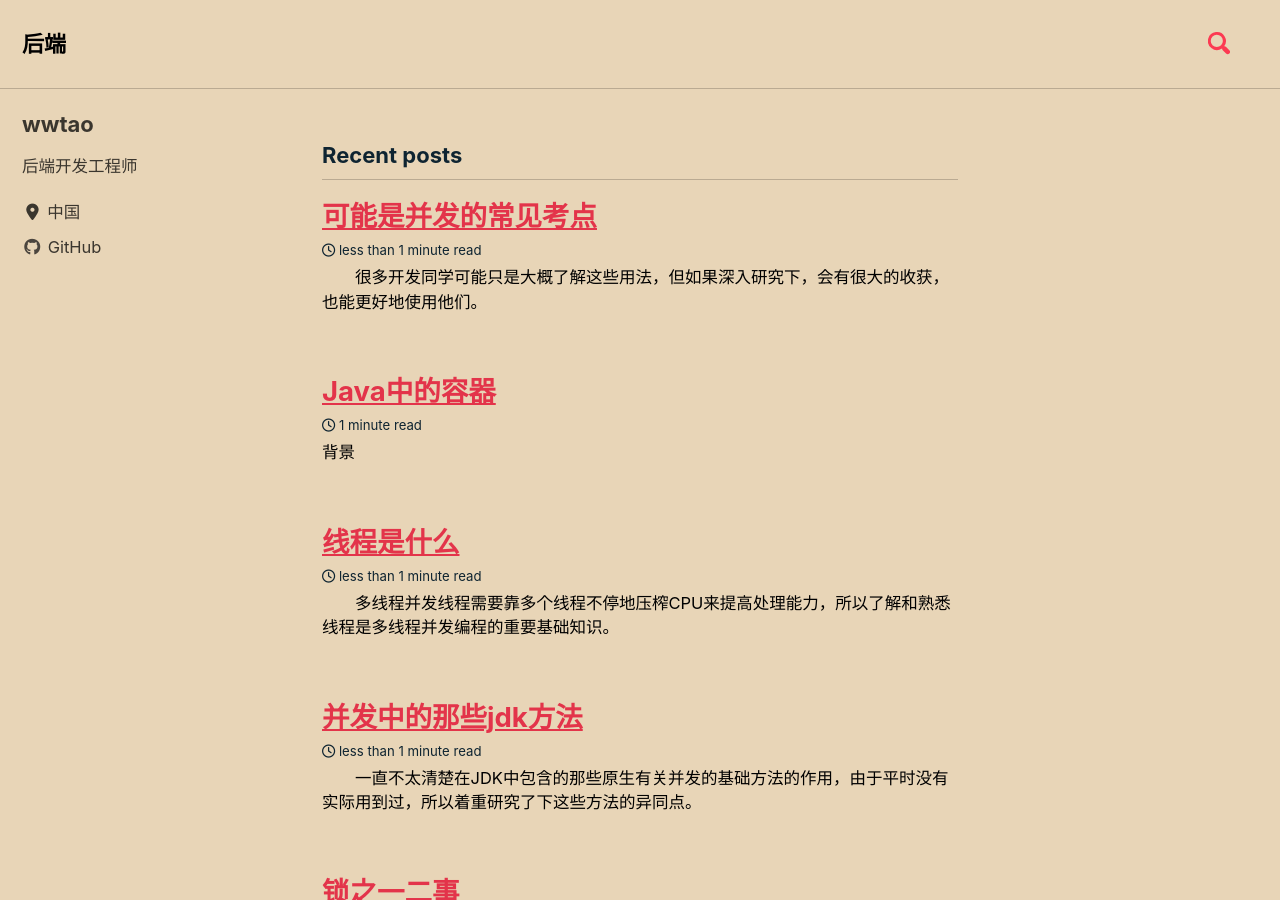
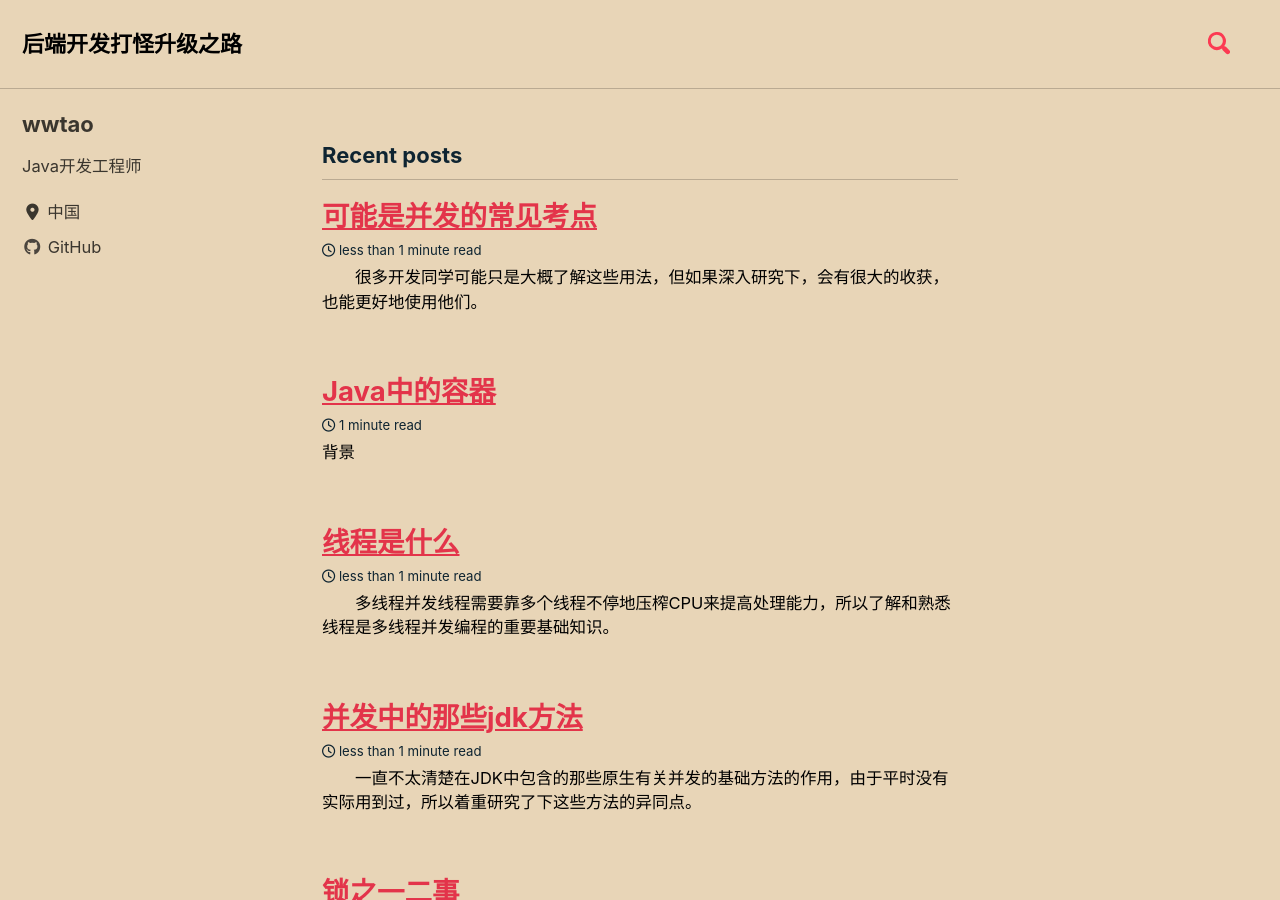
Before and after one commit to wuwtBeyond/wuwtBeyond.github.io, a Jekyll site: the page built from index.html, in a window 1280 px wide and 900 px high. Built offline with Jekyll 4.4.1, drawn with Linux system fonts in a browser that asks for light colours; cached includes are drawn as plain includes; nearby versions of some CDN libraries; the list of posts is cut into pages by our own code.

Commit message:
update 更新文章

```diff
--- a/_config.yml
+++ b/_config.yml
@@ -16,11 +16,11 @@ minimal_mistakes_skin    : "sunrise" # "air", "aqua", "contrast", "dark", "dirt"
 
 # Site Settings
 locale                   : "en-US"
-title                    : "后端"
+title                    : "后端开发打怪升级之路"
 title_separator          : "-"
 subtitle                 : ""
 name                     : "wwtao"
-description              : "后端开发"
+description              : "后端开发打怪升级之路"
 url                      : "https://wuwtBeyond.github.io/"
 baseurl                  : # the subpath of your site, e.g. "/blog"
 repository               : # GitHub username/repo-name e.g. "mmistakes/minimal-mistakes"
@@ -109,7 +109,7 @@ analytics:
 author:
   name             : "wwtao"
   avatar           : # "/assets/images/bio-photo.jpg"
-  bio              : "后端开发工程师"
+  bio              : "Java开发工程师"
   location         : "中国"
   email            : # "xtchen.pitt@gmail.com"
   links:
```
